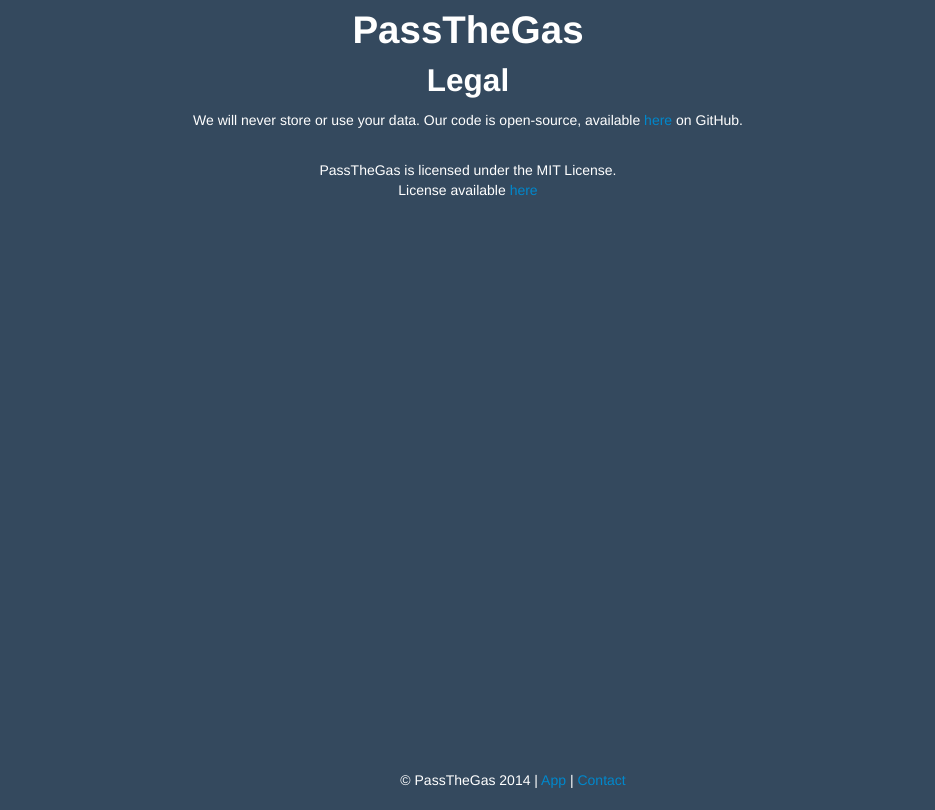
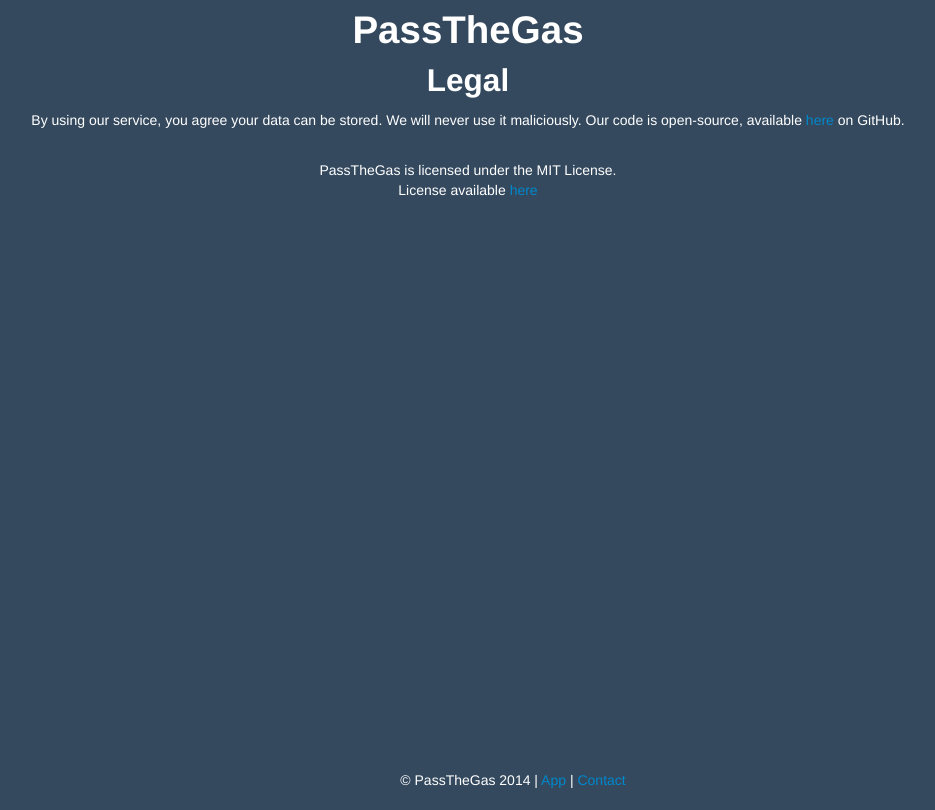
Before and after one commit to BrianNewsom/passthegas.github.io, a plain HTML site: page html/legal.html in a window 1280 px wide. Shown: the whole page, without its empty margins (172-1107 px from the left). Drawn offline with Linux system fonts and the light colour scheme.

Commit message:
Update terms to reflect data storage and remove excess console logging

```diff
--- a/html/legal.html
+++ b/html/legal.html
@@ -16,7 +16,7 @@
   	<center> <h1> PassTheGas </h1> <center>
 	<center> <h2> Legal </h4> </center>
   	<center>
-    <p> We will never store or use your data.  Our code is open-source, available <a href="https://github.com/passthegas/passthegas.github.io"> here </a>on GitHub.</p>
+    <p> By using our service, you agree your data can be stored.  We will never use it maliciously.  Our code is open-source, available <a href="https://github.com/passthegas/passthegas.github.io"> here </a>on GitHub.</p>
 	<br>
 		PassTheGas is licensed under the MIT License. <br>
 		License available <a href="https://github.com/passthegas/passthegas.github.io/blob/master/LICENSE.md"> here </a>
--- a/js/db.js
+++ b/js/db.js
@@ -37,7 +37,6 @@ function getFieldsAsJSON(){
     var returnJSONObj = {"start" : start, "end" : end, "distance" : distance + ' ' + distanceUnits,
         "mileage" : mileage + ' ' + mileageUnits, "passengers" : passengers, "gasPrice": gasPrice + ' ' + gasPriceUnits
     }
-    console.log(returnJSONObj);
 
     return returnJSONObj;
 }
```
